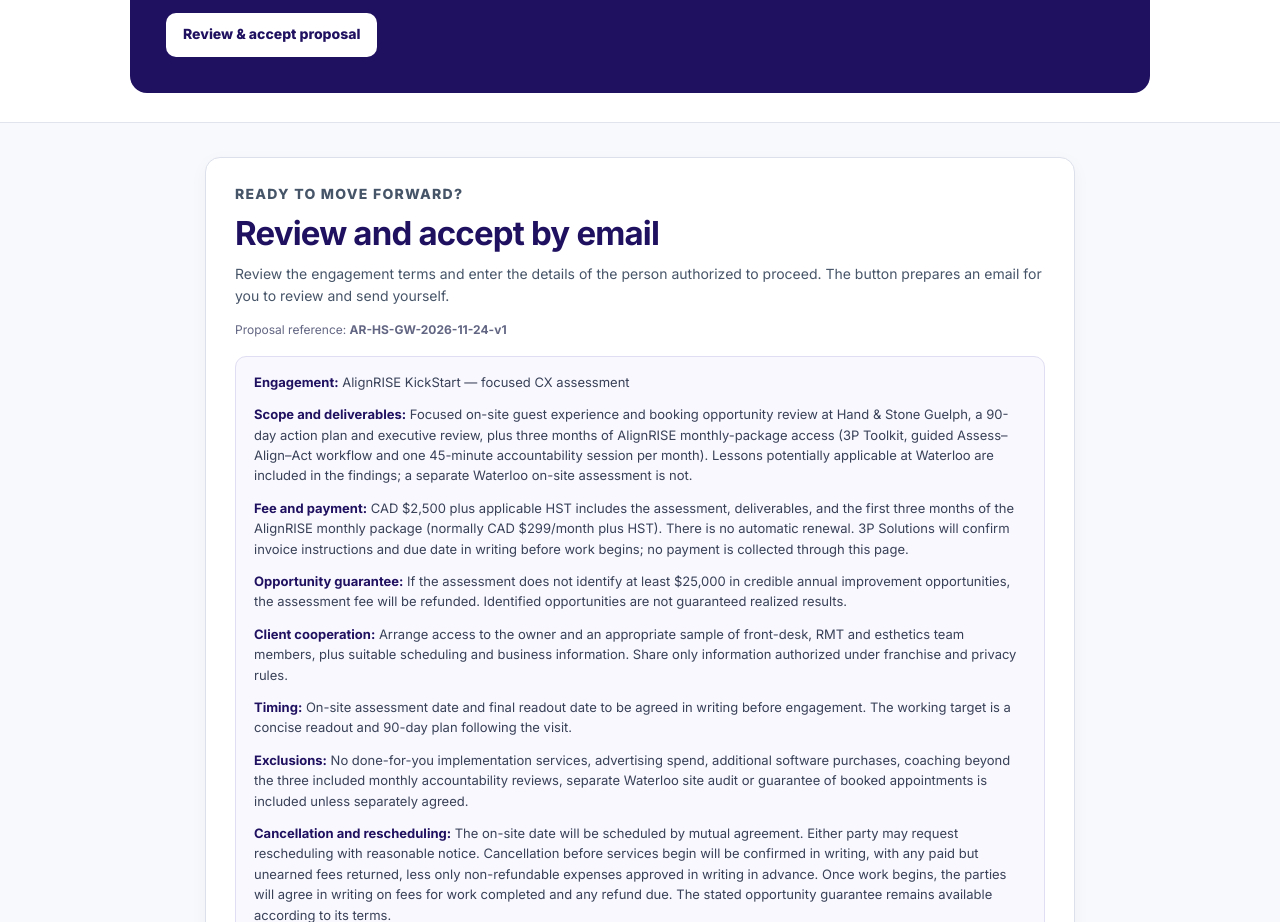
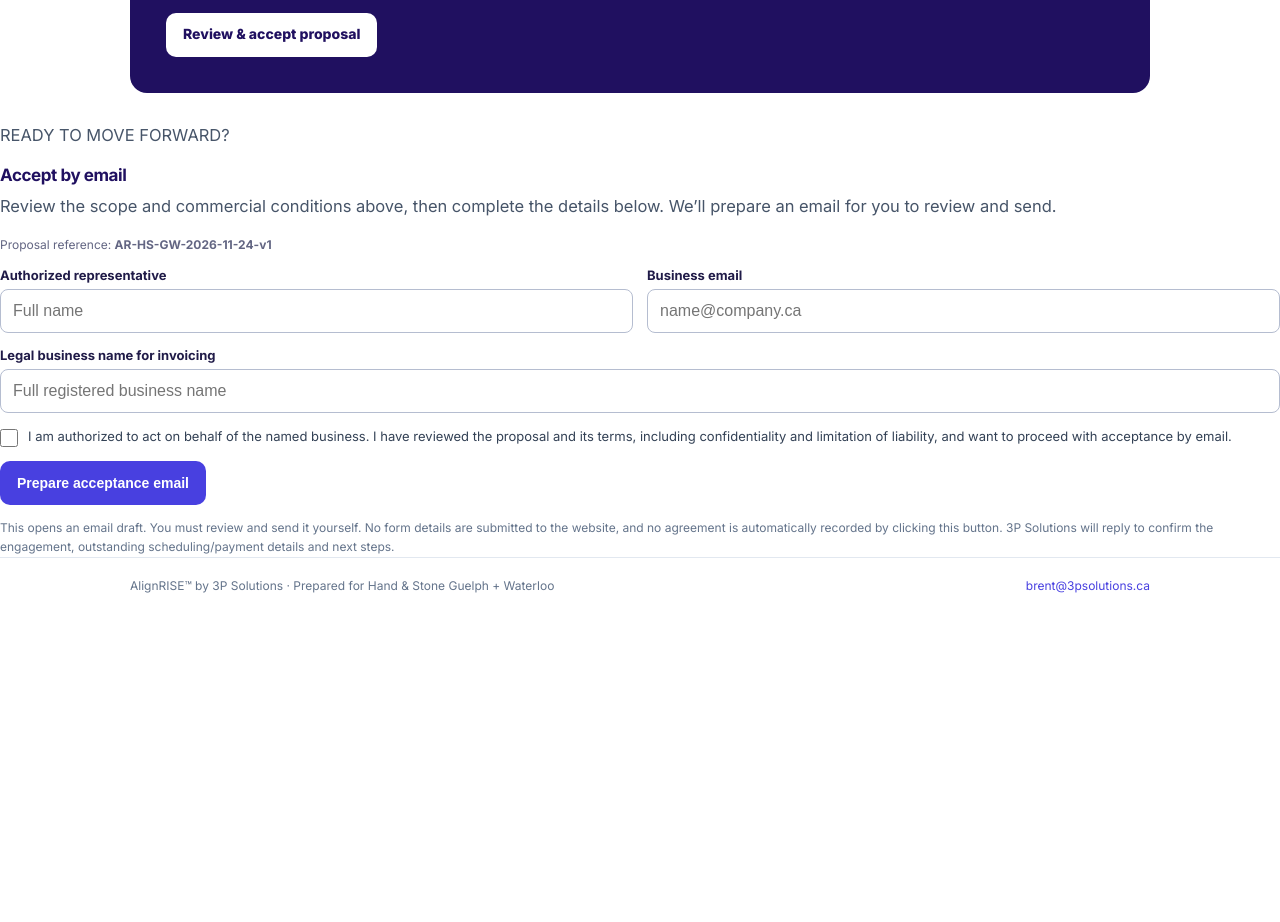
Before and after one commit to brent-prog/alignrise-site, a Next.js app: page /p/hand-stone-guelph-waterloo in a window 1280 px wide. Shown: the part 2987-3909 px from the top of the page. After the commit the page ends 3607 px from the top, so only its background shows below. Built offline with nearby package versions, Linux system fonts and the light colour scheme.

Commit message:
Keep only authorization form within existing purple offer card; remove repeated terms panel

```diff
--- a/src/components/prospect/EmailAcceptance.tsx
+++ b/src/components/prospect/EmailAcceptance.tsx
@@ -10,20 +10,6 @@ export default function EmailAcceptance({page}:{page: ProspectPageData}) {
   const [authorized, setAuthorized] = useState(false);
   const proposalVersion = page.acceptance?.proposalVersion;
   if (!page.acceptance) return null;
-  const summary = [
-    ["Engagement", page.offerName],
-    ["Scope and deliverables", page.terms.scope],
-    ["Fee and payment", page.terms.payment],
-    ["Opportunity guarantee", page.guarantee || "No opportunity guarantee is offered."],
-    ["Client cooperation", page.terms.clientResponsibilities],
-    ["Timing", page.terms.schedule],
-    ["Exclusions", page.terms.exclusions],
-    ["Cancellation and rescheduling", page.terms.cancellation],
-    ["Confidentiality", page.terms.confidentiality],
-    ["Responsibility and liability", page.terms.liability],
-    ["Proposal validity", page.terms.validity],
-    ["Contracting parties", page.terms.contractingEntity]
-  ];
   function submit(e:FormEvent<HTMLFormElement>) {
     e.preventDefault();
     if (!name.trim() || !email.trim() || !business.trim() || !authorized) return;
@@ -52,16 +38,11 @@ export default function EmailAcceptance({page}:{page: ProspectPageData}) {
     ].join("\n");
     window.location.href = `mailto:${page.contactEmail}?subject=${encodeURIComponent(subject)}&body=${encodeURIComponent(body)}`;
   }
-  return <section id="accept" className="client-proposal-acceptance" aria-label="Email authorization">
-    <div className="client-proposal-container">
-      <div className="client-proposal-accept-card">
-        <p className="client-proposal-overline">READY TO MOVE FORWARD?</p>
-        <h2>Review and accept by email</h2>
-        <p>Review the engagement terms and enter the details of the person authorized to proceed. The button prepares an email for you to review and send yourself.</p>
-        <p className="client-proposal-accept-version">Proposal reference: <strong>{proposalVersion}</strong></p>
-        <div className="client-proposal-accept-terms">
-          {summary.map(([label, value])=><p key={label}><strong>{label}:</strong> {value}</p>)}
-        </div>
+  return <div id="accept" className="client-proposal-accept-inline" aria-label="Email authorization">
+    <p className="client-proposal-accept-eyebrow">READY TO MOVE FORWARD?</p>
+    <h3>Accept by email</h3>
+    <p className="client-proposal-accept-intro">Review the scope and commercial conditions above, then complete the details below. We’ll prepare an email for you to review and send.</p>
+    <p className="client-proposal-accept-version">Proposal reference: <strong>{proposalVersion}</strong></p>
         <form onSubmit={submit} className="client-proposal-accept-form">
           <div className="client-proposal-accept-grid">
             <label htmlFor="accept-name">Authorized representative
@@ -81,7 +62,5 @@ export default function EmailAcceptance({page}:{page: ProspectPageData}) {
           <button className="client-proposal-button client-proposal-accept-submit" type="submit">Prepare acceptance email</button>
           <p className="client-proposal-accept-fine">This opens an email draft. You must review and send it yourself. No form details are submitted to the website, and no agreement is automatically recorded by clicking this button. 3P Solutions will reply to confirm the engagement, outstanding scheduling/payment details and next steps.</p>
         </form>
-      </div>
-    </div>
-  </section>;
+  </div>;
 }
```
